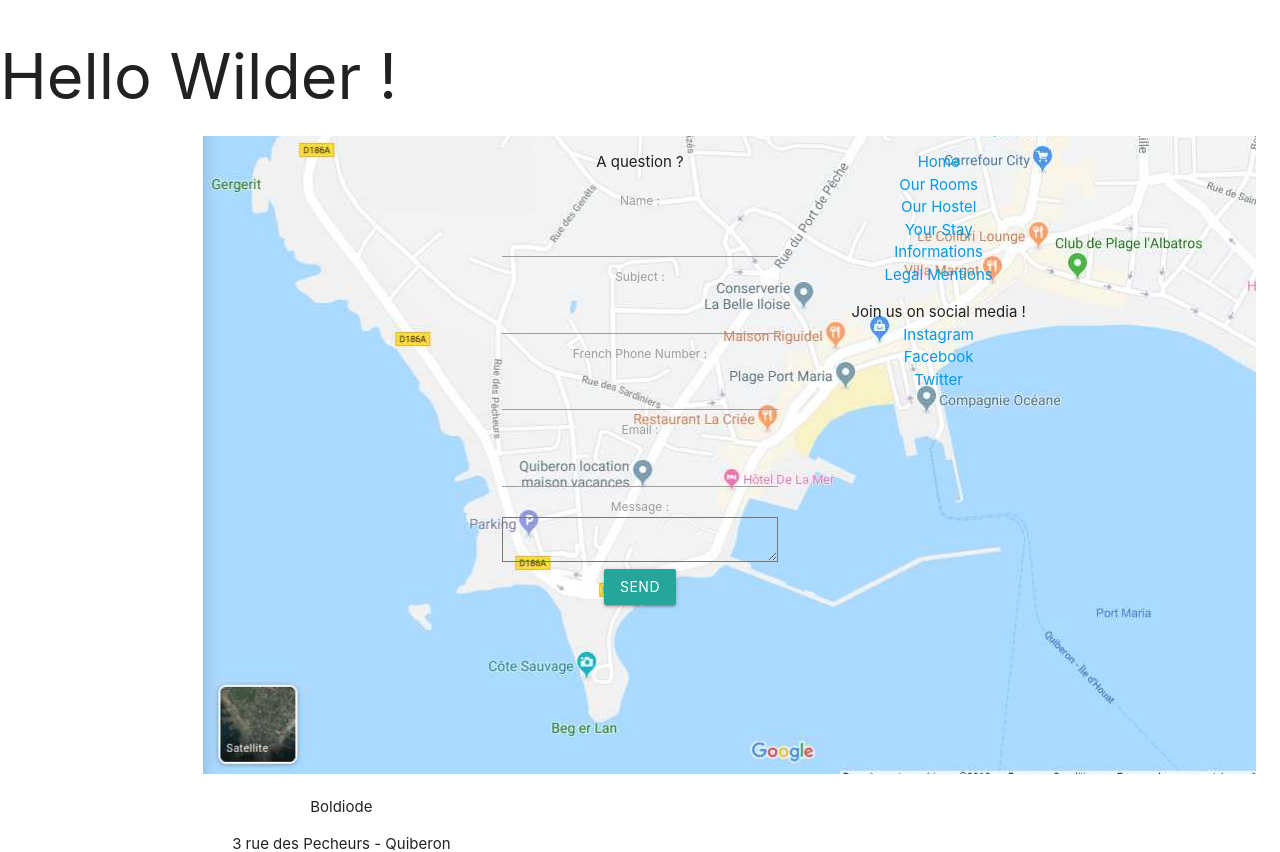
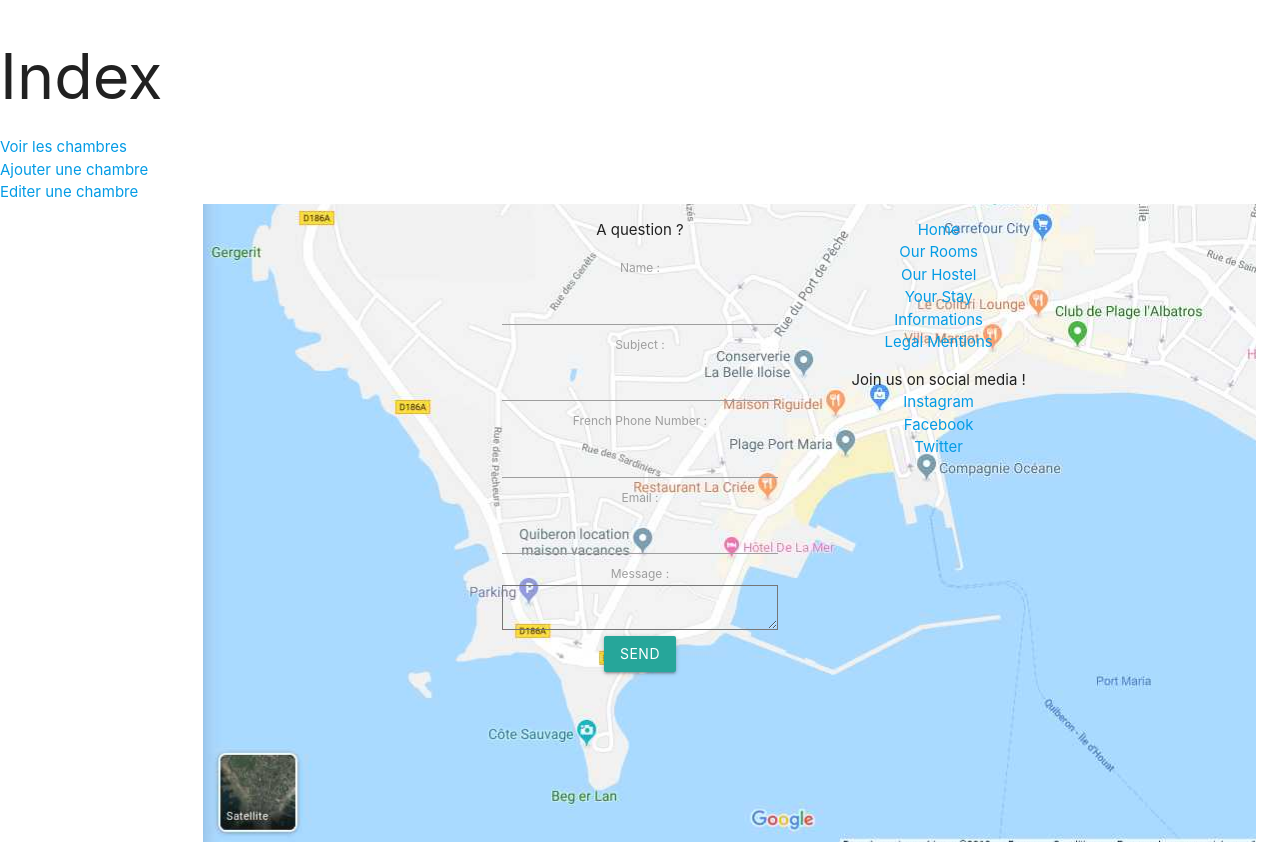
Before and after one commit to apsuma/nantes-0919-php-boldiode, a PHP site: template src/View/Home/index.html.twig in a window 1280 px wide. Shown: the top 852 px of the page. Run offline with PHP 8.4, Linux system fonts and the light colour scheme; the template is opened without the code that fills it, so the values that code supplies are empty; some libraries are stand-ins or nearby versions.

Commit message:
creation of a basic index for dev purpose

```diff
--- a/src/View/Home/index.html.twig
+++ b/src/View/Home/index.html.twig
@@ -1,5 +1,10 @@
 {% extends 'layout.html.twig' %}
 
 {% block content %}
-    <h1>Hello Wilder !</h1>
+    <h1>Index</h1>
+    <a href="/room/show">Voir les chambres</a>
+    <br>
+    <a href="/room/add">Ajouter une chambre</a>
+    <br>
+    <a href="/room/edit">Editer une chambre</a>
 {% endblock %}
```
